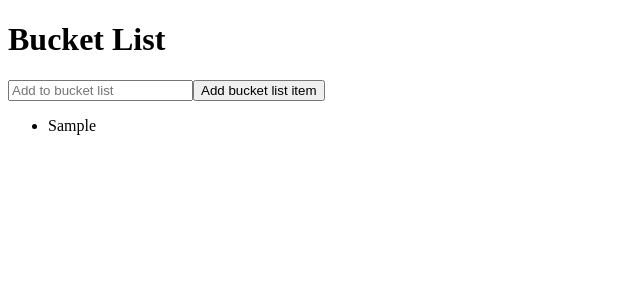
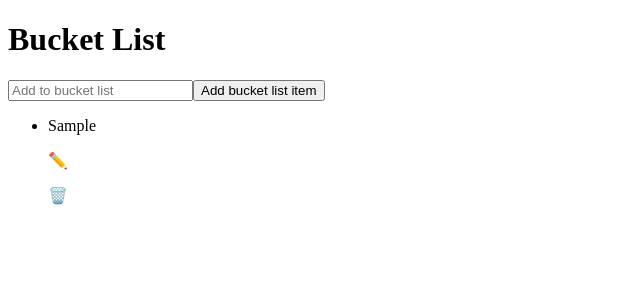
Before and after one commit to Axeljk/uw_m20_bucket_list, a React (Create React App) app: page / in a window 1280 px wide. Both pictures are taken after typing "Sample" into the empty fields and a click on the button "Add bucket list item". Shown: the top 300 px of the page, without its empty margins (0-640 px from the left). Built offline with nearby package versions, Linux system fonts and the light colour scheme.

Commit message:
Bucket list items now have buttons and clicking any of them will console.log a message with their id.

```diff
--- a/src/components/Bucket/index.js
+++ b/src/components/Bucket/index.js
@@ -11,20 +11,22 @@ export default function Bucket() {
 	const addBucketItem = (item) => {
 		setBucket(current => [...current, item]);
 	};
-	const removeBucketItem = (id) => {
-
+	const completeBucketItem = (event) => {
+		console.log("Bucket item " + event.target.dataset.key + " completed.");
 	};
-	const editBucketItem = (itemId, newValue) => {
-
-	}
-
+	const removeBucketItem = (event) => {
+		console.log("Bucket item " + event.target.dataset.key + " removed.");
+	};
+	const editBucketItem = (event, newValue) => {
+		console.log("Bucket item " + event.target.dataset.key + " edited.");
+	};
 
 	// What's rendered.
 	return (
 		<>
 			<h1>Bucket List</h1>
 			<Form onSubmit={addBucketItem} />
-			<BucketItem bucket={bucket} removeBucketItem={removeBucketItem} editBucketItem={editBucketItem} />
+			<BucketItem bucket={bucket} completeBucketItem={completeBucketItem} removeBucketItem={removeBucketItem} editBucketItem={editBucketItem} />
 		</>
 	);
 }
--- a/src/components/BucketItem/index.js
+++ b/src/components/BucketItem/index.js
@@ -14,8 +14,12 @@ export default function BucketItem(props) {
 	return (
 		<ul>
 			{ props.bucket.map((item, index) =>
-				<li key={item.id}>
-					{item.text}
+				<li key={index}>
+					<p data-key={item.id} onClick={props.completeBucketItem}>{item.text}</p>
+					<div className="icons">
+						<p data-key={item.id} onClick={props.editBucketItem}> ✏️</p>
+						<p data-key={item.id} onClick={props.removeBucketItem}> 🗑️</p>
+					</div>
 				</li>
 			)}
 		</ul>
--- a/src/components/Form/index.js
+++ b/src/components/Form/index.js
@@ -7,7 +7,6 @@ export default function Form(props) {
 	// Submit button click.
 	const handleSubmit = (event) => {
 		event.preventDefault();
-		console.log(input);
 
 		if (input.text)
 			props.onSubmit({
```
